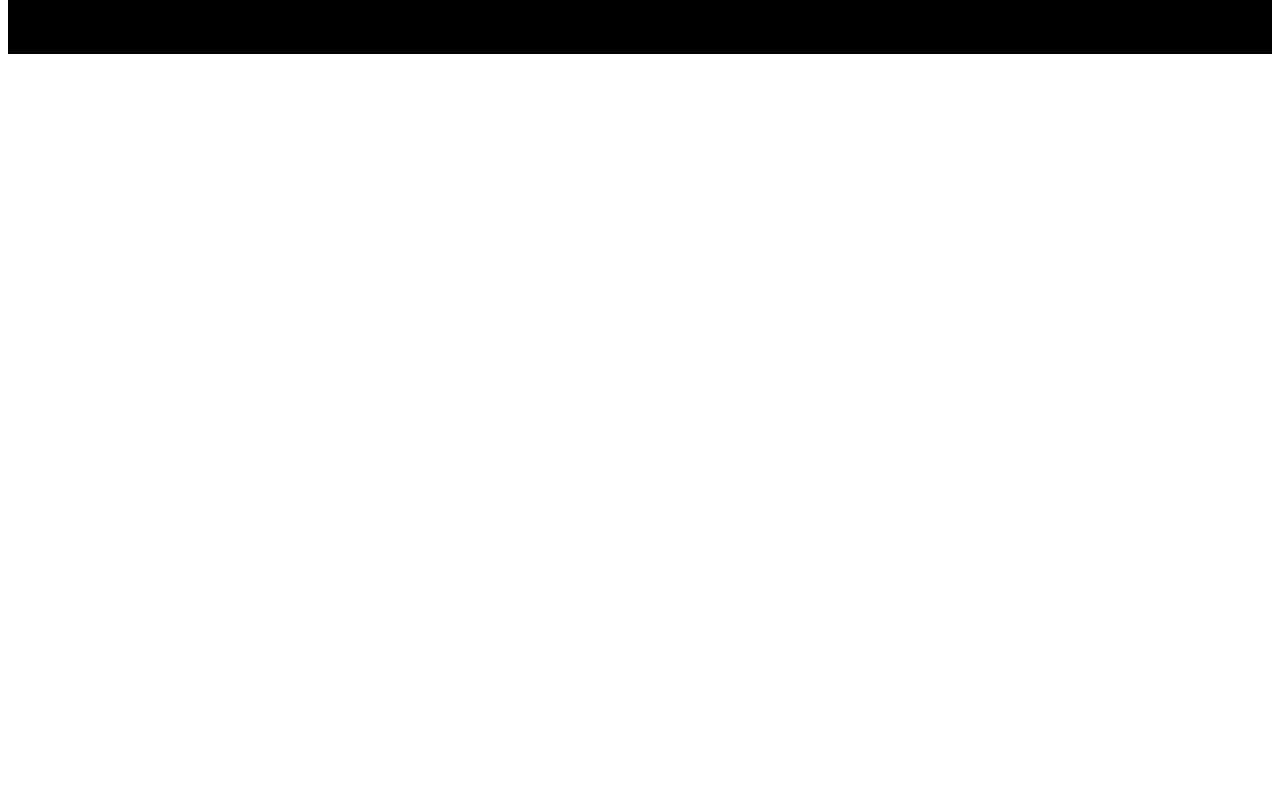
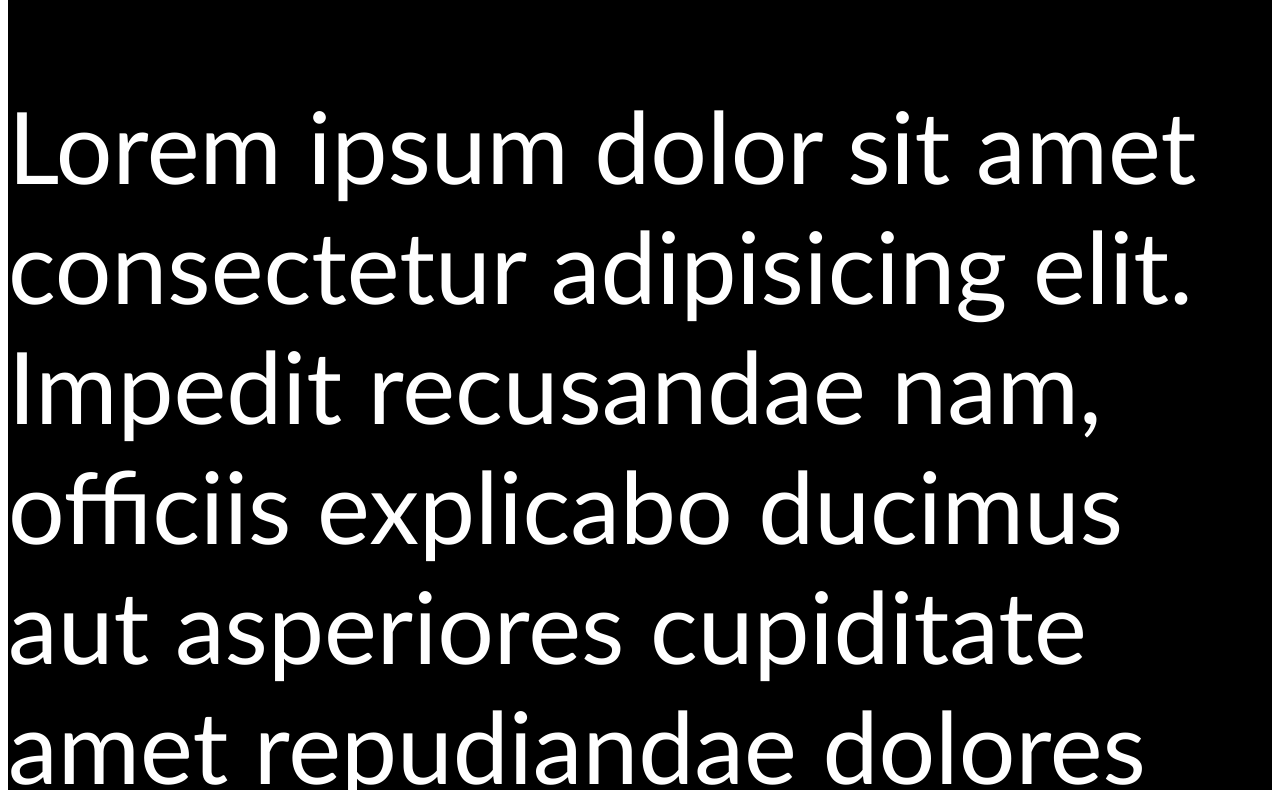
Before and after one commit to danimisme/TugasBootcampVCSGIT, a plain HTML site: page index.html in a window 1280 px wide. Shown: the part 107-897 px from the top of the page. Before the commit the page ends 800 px from the top, so only its background shows below. Drawn offline with Linux system fonts and the light colour scheme.

Commit message:
Nambah Style CSS

```diff
--- a/Style.css
+++ b/Style.css
@@ -6,3 +6,9 @@ h1 {
     font-size: 50px;
     color: white;
 }
+
+p {
+    color: #fff;
+    font-size: 100px;
+    font-family: 'Gill Sans', 'Gill Sans MT', Calibri, 'Trebuchet MS', sans-serif;
+}
```
